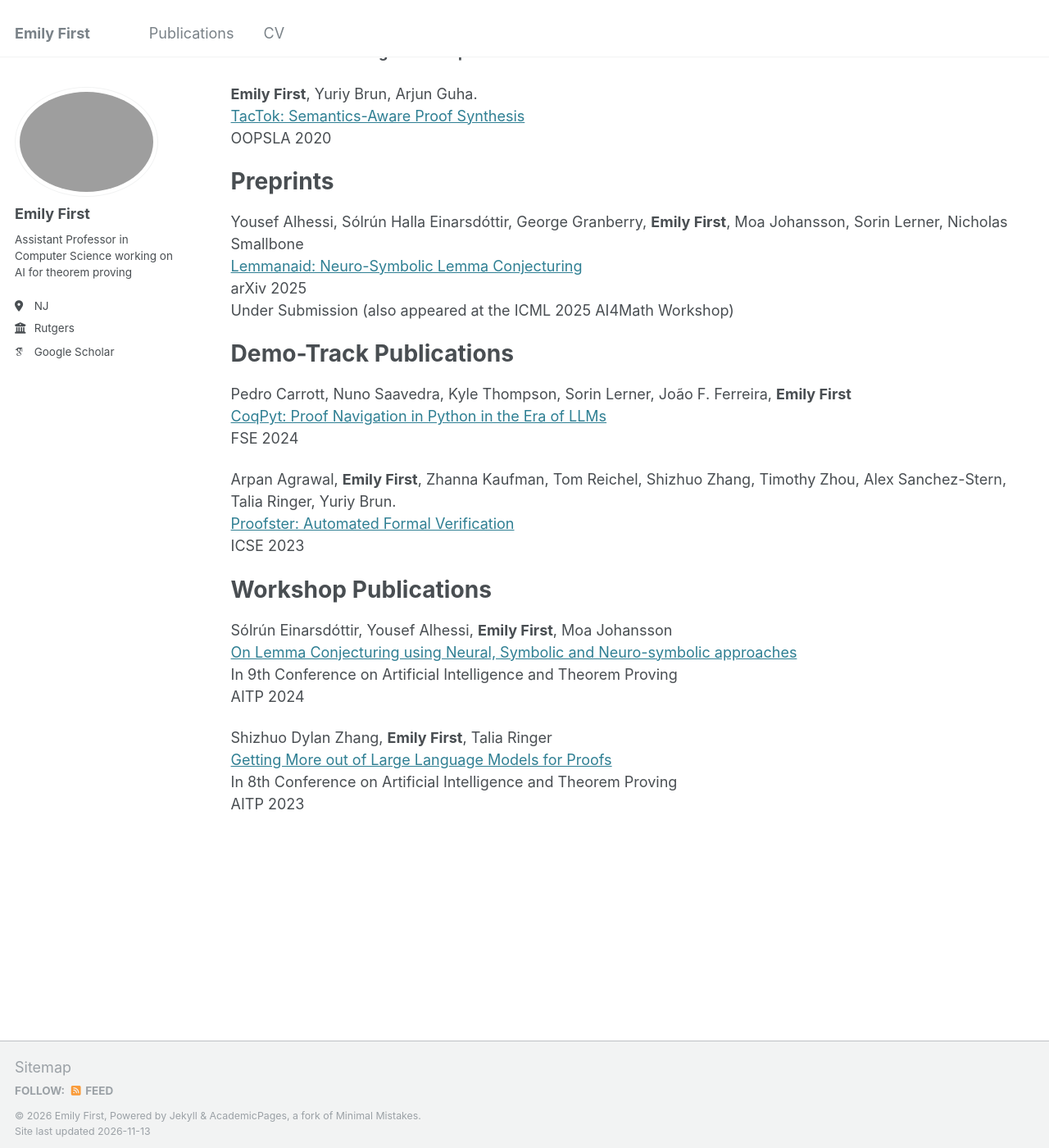
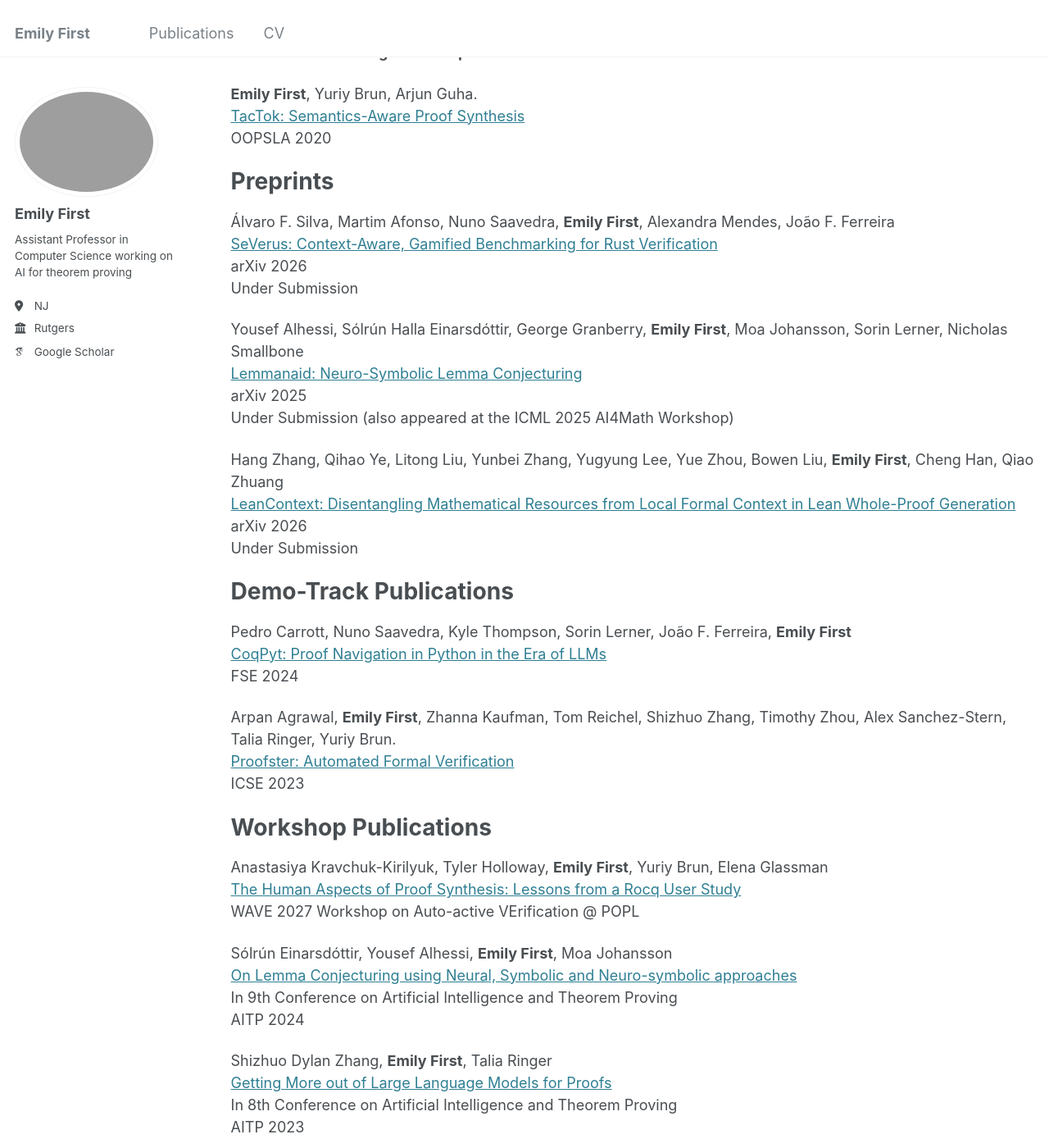
Before and after one commit to efirst/efirst.github.io, a Jekyll site: the page built from _pages/publications.md, in a window 1280 px wide and 1400 px high, scrolled down 1019 px. Shown: the whole window at 82% size. Built offline with Jekyll 4.4.1, drawn with Linux system fonts in a browser that asks for light colours; some web fonts are replaced.

Commit message:
Update publications: add preprints and WAVE 2027 workshop paper
Co-Authored-By: Claude Opus 5.5 <noreply@anthropic.com>

```diff
--- a/_pages/publications.md
+++ b/_pages/publications.md
@@ -49,10 +49,20 @@ OOPSLA 2020
 
 Preprints
 ======
+Álvaro F. Silva, Martim Afonso, Nuno Saavedra, **Emily First**, Alexandra Mendes, João F. Ferreira\
+[SeVerus: Context-Aware, Gamified Benchmarking for Rust Verification](https://arxiv.org/abs/2611.07194v1)\
+arXiv 2026\
+Under Submission
+
 Yousef Alhessi, Sólrún Halla Einarsdóttir, George Granberry, **Emily First**, Moa Johansson, Sorin Lerner, Nicholas Smallbone\
 [Lemmanaid: Neuro-Symbolic Lemma Conjecturing](https://arxiv.org/abs/2504.04942)\
 arXiv 2025\
 Under Submission (also appeared at the ICML 2025 AI4Math Workshop)
+
+Hang Zhang, Qihao Ye, Litong Liu, Yunbei Zhang, Yugyung Lee, Yue Zhou, Bowen Liu, **Emily First**, Cheng Han, Qiao Zhuang\
+[LeanContext: Disentangling Mathematical Resources from Local Formal Context in Lean Whole-Proof Generation](https://arxiv.org/abs/2611.08277)\
+arXiv 2026\
+Under Submission
 
 Demo-Track Publications
 ======
@@ -67,6 +77,10 @@ ICSE 2023
 
 Workshop Publications
 ======
+Anastasiya Kravchuk-Kirilyuk, Tyler Holloway, **Emily First**, Yuriy Brun, Elena Glassman\
+[The Human Aspects of Proof Synthesis: Lessons from a Rocq User Study](https://popl27.sigplan.org/details/wave-2027-papers/3/The-Human-Aspects-of-Proof-Synthesis-Lessons-from-a-Rocq-User-Study)\
+WAVE 2027 Workshop on Auto-active VErification @ POPL
+
 Sólrún Einarsdóttir, Yousef Alhessi, **Emily First**, Moa Johansson\
 [On Lemma Conjecturing using Neural, Symbolic and Neuro-symbolic approaches](https://aitp-conference.org/2024/abstract/AITP_2024_paper_32.pdf)\
 In 9th Conference on Artificial Intelligence and Theorem Proving\
```
